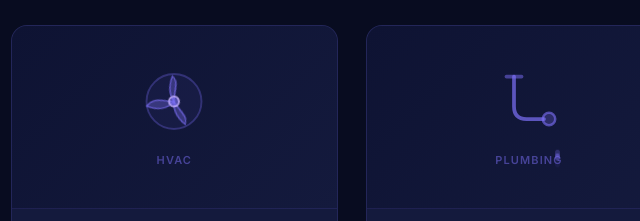
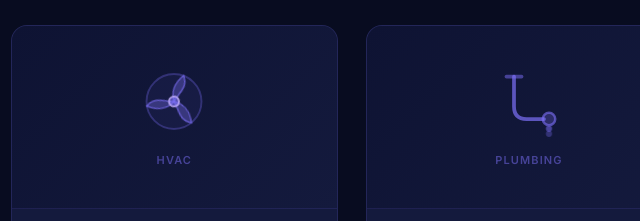
Before and after one commit to evanabraham9990-create/ventry-site, a plain HTML site: page demo-sites.html in a window 1280 px wide. Shown: the part 1359-1580 px from the top of the page, 111-751 px from the left. Drawn offline with Linux system fonts and the light colour scheme.

Commit message:
Symmetric fan blades, plumbing drops moved inside SVG

```diff
--- a/demo-sites.html
+++ b/demo-sites.html
@@ -217,11 +217,11 @@
               <svg class="demo-anim-icon" viewBox="0 0 80 60" fill="none" xmlns="http://www.w3.org/2000/svg">
                 <!-- Outer ring -->
                 <circle cx="40" cy="30" r="22" fill="rgba(124,111,247,0.06)" stroke="rgba(124,111,247,0.3)" stroke-width="1.5"/>
-                <!-- Spinning fan blades -->
+                <!-- Spinning fan blades — symmetric via rotate transforms -->
                 <g class="fan-spin">
-                  <path d="M40,30 C42,22 48,16 42,8  C36,16 36,24 40,30Z" fill="rgba(124,111,247,0.32)" stroke="rgba(124,111,247,0.65)" stroke-width="1.2"/>
-                  <path d="M40,30 C48,32 54,38 60,34 C52,28 44,28 40,30Z" fill="rgba(124,111,247,0.32)" stroke="rgba(124,111,247,0.65)" stroke-width="1.2"/>
-                  <path d="M40,30 C32,32 26,38 20,34 C28,28 36,28 40,30Z" fill="rgba(124,111,247,0.32)" stroke="rgba(124,111,247,0.65)" stroke-width="1.2"/>
+                  <path d="M40,30 C42,22 48,16 42,8 C36,16 36,24 40,30Z" fill="rgba(124,111,247,0.32)" stroke="rgba(124,111,247,0.65)" stroke-width="1.2"/>
+                  <path d="M40,30 C42,22 48,16 42,8 C36,16 36,24 40,30Z" fill="rgba(124,111,247,0.32)" stroke="rgba(124,111,247,0.65)" stroke-width="1.2" transform="rotate(120,40,30)"/>
+                  <path d="M40,30 C42,22 48,16 42,8 C36,16 36,24 40,30Z" fill="rgba(124,111,247,0.32)" stroke="rgba(124,111,247,0.65)" stroke-width="1.2" transform="rotate(240,40,30)"/>
                   <!-- Hub -->
                   <circle cx="40" cy="30" r="4" fill="rgba(124,111,247,0.6)" stroke="rgba(200,180,255,0.8)" stroke-width="1.5"/>
                 </g>
@@ -240,14 +240,15 @@
         <div class="demo-site-card fade-up" data-delay="120">
           <a href="https://demoroofingwebsite.com/" target="_blank" class="demo-site-thumb demo-thumb-plumbing" aria-label="View Plumbing Demo">
             <div class="demo-anim-wrap">
-              <svg class="demo-anim-icon" viewBox="0 0 80 60" fill="none" xmlns="http://www.w3.org/2000/svg">
+              <svg class="demo-anim-icon" viewBox="0 0 80 60" fill="none" xmlns="http://www.w3.org/2000/svg" overflow="hidden">
                 <path d="M28 10 L28 34 Q28 44 38 44 L52 44" stroke="rgba(124,111,247,0.7)" stroke-width="3" stroke-linecap="round" fill="none"/>
                 <circle cx="56" cy="44" r="5" fill="rgba(124,111,247,0.25)" stroke="rgba(124,111,247,0.6)" stroke-width="2"/>
                 <path d="M34 10 L22 10" stroke="rgba(124,111,247,0.5)" stroke-width="3" stroke-linecap="round"/>
+                <!-- Drops inside SVG, clipped by viewBox -->
+                <circle cx="56" cy="50" r="2.5" fill="rgba(124,111,247,0.55)" class="svg-drop-1"/>
+                <circle cx="56" cy="50" r="2.5" fill="rgba(124,111,247,0.55)" class="svg-drop-2"/>
+                <circle cx="56" cy="50" r="2.5" fill="rgba(124,111,247,0.55)" class="svg-drop-3"/>
               </svg>
-              <div class="demo-drops">
-                <span></span><span></span><span></span>
-              </div>
               <div class="demo-anim-label">Plumbing</div>
             </div>
           </a>
--- a/style.css
+++ b/style.css
@@ -2076,6 +2076,16 @@ h3 { font-size: 20px; font-weight: 600; margin-bottom: 10px; }
   to   { transform: rotate(360deg); }
 }
 
+/* Plumbing — drops inside SVG */
+.svg-drop-1 { animation: svg-drip 1.8s ease-in infinite 0s;    }
+.svg-drop-2 { animation: svg-drip 1.8s ease-in infinite 0.6s;  }
+.svg-drop-3 { animation: svg-drip 1.8s ease-in infinite 1.2s;  }
+@keyframes svg-drip {
+  0%   { transform: translateY(0);    opacity: 0; }
+  15%  { opacity: 1; }
+  100% { transform: translateY(12px); opacity: 0; }
+}
+
 /* Garage Door — open and close */
 .garage-door-panels {
   animation: garage-open 4s ease-in-out infinite;
```
